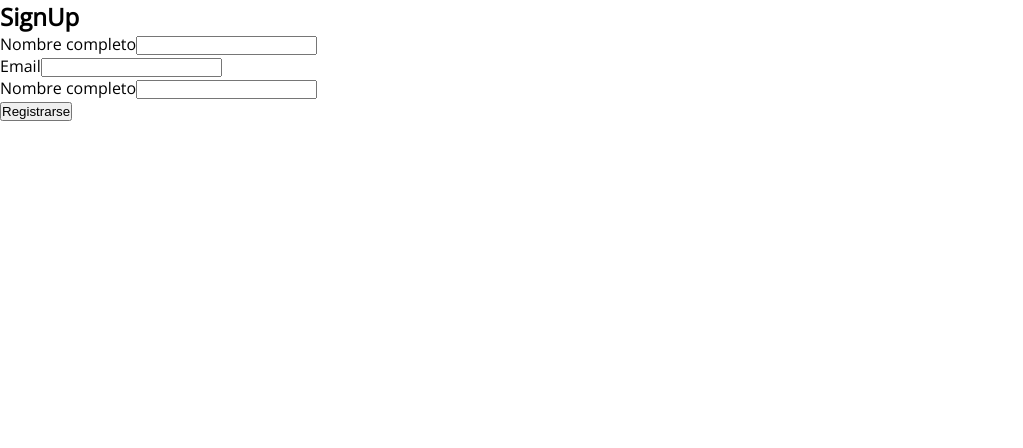
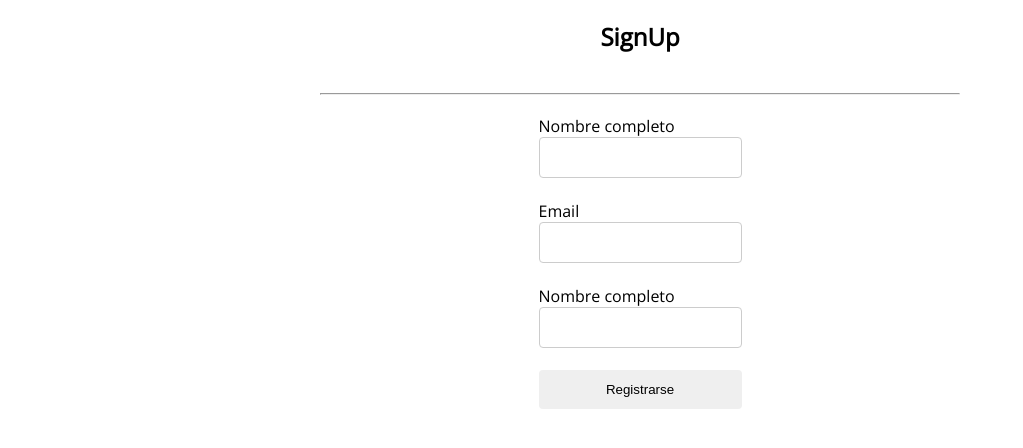
Before and after one commit to LeonAvancini/shopigniter, a React (Create React App) app: page /signup in a window 1280 px wide. Shown: the top 448 px of the page, without its empty margins (0-1023 px from the left). Built offline with nearby package versions, Linux system fonts and the light colour scheme; a web font is replaced by a local one.

Commit message:
adding changes

```diff
--- a/package.json
+++ b/package.json
@@ -13,6 +13,7 @@
     "react-icons-kit": "2.0.0",
     "react-router-dom": "6.0.2",
     "react-scripts": "4.0.3",
+    "react-stripe-checkout": "^2.6.3",
     "styled-components": "5.3.3",
     "web-vitals": "1.1.2"
   },
--- a/src/App.js
+++ b/src/App.js
@@ -4,6 +4,7 @@ import { SignUp } from "./components/SignUp";
 
 import Home from "./components/Home";
 import Login from "./components/Login";
+import Cart from "./components/Cart";
 
 function App() {
   return (
@@ -13,6 +14,7 @@ function App() {
         <Route path="/addproducts" element={<AddProducts />} />
         <Route path="/signup" element={<SignUp />} />
         <Route path="/login" element={<Login />} />
+        <Route path="/cart" element={<Cart />} />
       </Routes>
     </BrowserRouter>
   );
--- a/src/components/AddProducts.js
+++ b/src/components/AddProducts.js
@@ -13,16 +13,16 @@ const FormStyled = styled.form`
   display: flex;
   flex-direction: column;
 `;
-const InputStyle = styled.input`
-  width: 200px;
-  padding: 10px 0px;
+const InputStyled = styled.input`
+  padding: 12px;
+  border: 1px solid #ccc;
+  border-radius: 4px;
+  resize: vertical;
 `;
 const ButtonStyled = styled.button`
-  width: 200px;
-  padding: 10px;
-  background-color: lightgreen;
-  border: 1px solid gray;
-  border-radius: 10px;
+  padding: 12px 20px;
+  border: none;
+  border-radius: 4px;
   cursor: pointer;
   &:hover {
     background-color: green;
@@ -96,7 +96,7 @@ export const AddProducts = () => {
       <FormStyled autoComplete="off" action="" onSubmit={addProducts}>
         <hr style={{ margin: "20px 0px" }} />
         <label htmlFor="product-name">Nombre del producto</label>
-        <InputStyle
+        <InputStyled
           type="text"
           required
           value={productName}
@@ -106,7 +106,7 @@ export const AddProducts = () => {
         />
         <br />
         <label htmlFor="product-price">Precio del producto</label>
-        <InputStyle
+        <InputStyled
           type="number"
           required
           value={productPrice}
@@ -116,7 +116,7 @@ export const AddProducts = () => {
         />
         <br />
         <label htmlFor="product-img">Imagen del producto</label>
-        <InputStyle type="file" onChange={productImgHandler} id="file" />
+        <input type="file" onChange={productImgHandler} id="file" />
         <br />
         <ButtonStyled>Agregar producto</ButtonStyled>
       </FormStyled>
--- /dev/null
+++ b/src/components/Cart.js
@@ -0,0 +1,108 @@
+import { useEffect, useState } from "react";
+import StripeCheckout from "react-stripe-checkout";
+import { auth, db } from "../config/Config";
+import CartProduct from "./CartProduct";
+import Navbar from "./Navbar";
+import styled from "styled-components";
+
+const Container = styled.div`
+  display: flex;
+  flex-direction: column;
+  justify-content: center;
+  align-items: center;
+`;
+const ProductsContainer = styled.div`
+  margin: 0 auto;
+  display: flex;
+  justify-content: center;
+`;
+
+const TitleStyled = styled.h2`
+  margin: 20px;
+`;
+
+const CartInfoContainer = styled.div`
+  margin: 0 auto;
+  display: flex;
+  flex-direction: column;
+  justify-content: center;
+`;
+
+export const Cart = () => {
+  const [user, setUser] = useState(null);
+  const [cartProducts, setCartProducts] = useState([]);
+  const [totalProducts, setTotalProducts] = useState(0);
+  const [totalProductsPrice, setTotalProductsPrice] = useState(0);
+
+  useEffect(() => {
+    auth.onAuthStateChanged((user) => {
+      if (user) {
+        db.collection("users")
+          .doc(user.uid)
+          .get()
+          .then((snapshot) => {
+            setUser(snapshot.data().FullName);
+          });
+      } else {
+        setUser(null);
+      }
+    });
+  }, []);
+
+  useEffect(() => {
+    auth.onAuthStateChanged((user) => {
+      if (user) {
+        db.collection(`${"Cart" + user.uid}`).onSnapshot((snapshot) => {
+          const newCartProduct = snapshot.docs.map((doc) => ({
+            ID: doc.id,
+            ...doc.data(),
+          }));
+          const quantity = newCartProduct.map((cartProduct) => {
+            return cartProduct.quantity;
+          });
+          const reducingQuantity = quantity.reduce((acum, act) => acum + act);
+          const price = newCartProduct.map((cartProduct) => {
+            return cartProduct.productPrice;
+          });
+          const reducingPrice = price.reduce((acum, act) => acum + act);
+          setTotalProducts(reducingQuantity);
+          setTotalProductsPrice(reducingPrice);
+          setCartProducts(newCartProduct);
+        });
+      } else {
+        console.log(
+          "Usuario no registrado, no puede ver los productos del carrito"
+        );
+      }
+    });
+  }, []);
+
+  return (
+    <Container>
+      <Navbar user={user} />
+      <br></br>
+      <TitleStyled>Carrito</TitleStyled>
+      {!cartProducts.length ? (
+        <>No hay productos para mostrar</>
+      ) : (
+        <>
+          <ProductsContainer>
+            {cartProducts.map((product) => (
+              <div key={product.ID}>
+                <CartProduct product={product} />
+              </div>
+            ))}
+          </ProductsContainer>
+          <CartInfoContainer>
+            <TitleStyled>Informacio de carrito</TitleStyled>
+            <p>Cantidad de productos: {totalProducts}</p>
+            <p>Total a pagar: {totalProductsPrice}</p>
+            <StripeCheckout></StripeCheckout>
+          </CartInfoContainer>
+        </>
+      )}
+    </Container>
+  );
+};
+
+export default Cart;
--- /dev/null
+++ b/src/components/CartProduct.js
@@ -0,0 +1,77 @@
+import styled from "styled-components";
+import { auth, db } from "../config/Config";
+
+const ProductContainer = styled.div`
+  display: flex;
+  flex-direction: column;
+  align-items: center;
+  justify-content: space-evenly;
+  width: 400px;
+  height: 500px;
+  border: 1px solid gray;
+  margin: 20px;
+`;
+const TitleStyled = styled.h2``;
+const PriceStyled = styled.p`
+  font-size: 30px;
+  font-weight: bold;
+  color: red;
+`;
+const ImageContainer = styled.div`
+  height: 300px;
+`;
+const ImageStyled = styled.img`
+  height: 100%;
+  width: 100%;
+  object-fit: contain;
+`;
+
+const PriceAndButtonContainer = styled.div`
+  width: 100%;
+  padding: 0px 20px;
+  display: flex;
+  justify-content: space-between;
+  align-items: center;
+`;
+const ButtonStyled = styled.button`
+  padding: 12px 20px;
+  border: none;
+  border-radius: 4px;
+  cursor: pointer;
+  &:hover {
+    background-color: red;
+  }
+`;
+
+export const CartProduct = ({ product }) => {
+  const handleDeleteFromCart = () => {
+    auth.onAuthStateChanged((user) => {
+      if (user) {
+        db.collection(`${"Cart" + user.uid}`)
+          .doc(product.ID)
+          .delete()
+          .then(() => {
+            console.log("Producto elminado del carrito correctamente");
+          });
+      } else {
+      }
+    });
+  };
+
+  return (
+    <ProductContainer>
+      <TitleStyled>{product.productName}</TitleStyled>
+      <ImageContainer>
+        <ImageStyled src={product.productImg} alt={product.productName} />
+      </ImageContainer>
+      <PriceAndButtonContainer>
+        <ButtonStyled onClick={handleDeleteFromCart}>
+          Eliminar del carrito
+        </ButtonStyled>
+        <PriceStyled>${product.productPrice}</PriceStyled>
+      </PriceAndButtonContainer>
+    </ProductContainer>
+  );
+};
+
+export default CartProduct;
--- a/src/components/Login.js
+++ b/src/components/Login.js
@@ -1,6 +1,43 @@
 import { useState } from "react";
 import { auth } from "../config/Config";
 import { useNavigate } from "react-router-dom";
+import styled from "styled-components";
+
+const Container = styled.div`
+  display: flex;
+  flex-direction: column;
+  align-items: center;
+`;
+
+const FormStyled = styled.form`
+  display: flex;
+  flex-direction: column;
+`;
+
+const ButtonStyled = styled.button`
+  padding: 12px 20px;
+  border: none;
+  border-radius: 4px;
+  cursor: pointer;
+  &:hover {
+    background-color: #45a049;
+  }
+`;
+const InputStyled = styled.input`
+  padding: 12px;
+  border: 1px solid #ccc;
+  border-radius: 4px;
+  resize: vertical;
+`;
+
+const MessageStyled = styled.div`
+  margin: 20px;
+  color: ${(props) => props.color ?? "#000000"};
+`;
+
+const TitleStyled = styled.h2`
+  margin: 20px;
+`;
 
 export const Login = () => {
   const navigate = useNavigate();
@@ -16,10 +53,10 @@ export const Login = () => {
       .signInWithEmailAndPassword(email, password)
       .then(() => {
         setSuccessMessage("Ingreso exitoso");
-        setEmail("");
-        setPassword("");
-        setErrorMessage("");
         setTimeout(() => {
+          setEmail("");
+          setPassword("");
+          setErrorMessage("");
           navigate("/");
         }, 3000);
       })
@@ -27,12 +64,12 @@ export const Login = () => {
   };
 
   return (
-    <>
-      <h2>Login</h2>
-      {successMessage && <>{successMessage}</>}
-      <form autoComplete="off" onSubmit={handleLogin}>
+    <Container>
+      <TitleStyled>Login</TitleStyled>
+      <hr style={{ margin: "20px 0px", width: "50%" }} />
+      <FormStyled autoComplete="off" onSubmit={handleLogin}>
         <label>Email</label>
-        <input
+        <InputStyled
           type="email"
           required
           value={email}
@@ -42,8 +79,8 @@ export const Login = () => {
         />
         <br />
 
-        <label>Nombre completo</label>
-        <input
+        <label>Contraseña</label>
+        <InputStyled
           type="password"
           required
           value={password}
@@ -52,10 +89,15 @@ export const Login = () => {
           }}
         />
         <br />
-        <button type="submit">Login</button>
-      </form>
-      {errorMessage && <>{errorMessage}</>}
-    </>
+        <ButtonStyled type="submit">Login</ButtonStyled>
+      </FormStyled>
+      {successMessage && (
+        <MessageStyled color="green">{successMessage}</MessageStyled>
+      )}
+      {errorMessage && (
+        <MessageStyled color="red">{errorMessage}</MessageStyled>
+      )}
+    </Container>
   );
 };
 
--- a/src/components/Navbar.js
+++ b/src/components/Navbar.js
@@ -3,6 +3,9 @@ import styled from "styled-components";
 import logo from "../assets/cartLogo.png";
 import { Icon } from "react-icons-kit";
 import { shoppingCart } from "react-icons-kit/feather/shoppingCart";
+import { auth, db } from "../config/Config";
+import { useNavigate } from "react-router-dom";
+import { useEffect, useState } from "react/cjs/react.development";
 
 const Container = styled.div`
   width: 100%;
@@ -24,6 +27,7 @@ const ImageStyled = styled.img`
 
 const RightSideContainer = styled.div`
   display: flex;
+  align-items: center;
 `;
 const LinkStyled = styled(Link)`
   font-size: 12px;
@@ -31,11 +35,49 @@ const LinkStyled = styled(Link)`
   font-weight: 600;
   margin: auto 10px;
 `;
+const IconContainer = styled.div`
+  position: relative;
+  padding: 0px 10px;
+`;
+const TotalProductsNumber = styled.div`
+  position: absolute;
+  bottom: 17px;
+  border-radius: 10px;
+  padding: 1px 2px;
+  right: 3px;
+  color: #ffffff;
+  background-color: red;
+`;
+
+const ButtonStyled = styled.button`
+  padding: 10px 20px;
+  border: none;
+  border-radius: 4px;
+  cursor: pointer;
+  &:hover {
+    background-color: red;
+  }
+`;
 
 export const Navbar = ({ user }) => {
+  const navigate = useNavigate();
   const handleLogout = () => {
-    console.log("salir");
+    auth.signOut().then(() => {
+      navigate("/login");
+    });
   };
+
+  const [totalProducts, setTotalProducts] = useState(0);
+  useEffect(() => {
+    auth.onAuthStateChanged((user) => {
+      if (user) {
+        db.collection(`${"Cart" + user.uid}`).onSnapshot((snapshot) => {
+          const quantity = snapshot.docs.length;
+          setTotalProducts(quantity);
+        });
+      }
+    });
+  }, []);
 
   return (
     <Container>
@@ -45,15 +87,19 @@ export const Navbar = ({ user }) => {
 
       {!user ? (
         <RightSideContainer>
-          <LinkStyled to="/signup"> Registrarse</LinkStyled>
-          <LinkStyled to="/login"> Loguearse</LinkStyled>
+          <LinkStyled to="signup"> Registrarse</LinkStyled>
+          <LinkStyled to="login"> Loguearse</LinkStyled>
         </RightSideContainer>
       ) : (
         <RightSideContainer>
-          <LinkStyled to="/cart">
-            <Icon icon={shoppingCart} size={20} />
+          <h5>{user}</h5>
+          <LinkStyled to="cart">
+            <IconContainer>
+              <TotalProductsNumber>{totalProducts}</TotalProductsNumber>
+              <Icon icon={shoppingCart} size={20} />
+            </IconContainer>
           </LinkStyled>
-          <button onClick={handleLogout}>Salir</button>
+          <ButtonStyled onClick={handleLogout}>Salir</ButtonStyled>
         </RightSideContainer>
       )}
     </Container>
--- /dev/null
+++ b/src/components/Product.js
@@ -0,0 +1,65 @@
+import styled from "styled-components";
+
+const ProductContainer = styled.div`
+  display: flex;
+  flex-direction: column;
+  align-items: center;
+  justify-content: space-evenly;
+  width: 400px;
+  height: 500px;
+  border: 1px solid gray;
+  margin: 20px;
+`;
+const TitleStyled = styled.h2``;
+const PriceStyled = styled.p`
+  font-size: 30px;
+  font-weight: bold;
+  color: red;
+`;
+const ImageContainer = styled.div`
+  height: 300px;
+`;
+const ImageStyled = styled.img`
+  height: 100%;
+  width: 100%;
+  object-fit: contain;
+`;
+const ButtonStyled = styled.button`
+  padding: 12px 20px;
+  border: none;
+  border-radius: 4px;
+  cursor: pointer;
+  &:hover {
+    background-color: lightgreen;
+  }
+`;
+const PriceAndButtonContainer = styled.div`
+  width: 100%;
+  padding: 0px 20px;
+  display: flex;
+  justify-content: space-between;
+  align-items: center;
+`;
+
+export const Product = ({ product, addToCart }) => {
+  const handleAddToCart = () => {
+    addToCart(product);
+  };
+
+  return (
+    <ProductContainer>
+      <TitleStyled>{product.productName}</TitleStyled>
+      <ImageContainer>
+        <ImageStyled src={product.productImg} alt={product.productName} />
+      </ImageContainer>
+      <PriceAndButtonContainer>
+        <ButtonStyled onClick={handleAddToCart}>
+          Agregar al carrito
+        </ButtonStyled>
+        <PriceStyled>${product.productPrice}</PriceStyled>
+      </PriceAndButtonContainer>
+    </ProductContainer>
+  );
+};
+
+export default Product;
--- a/src/components/Products.js
+++ b/src/components/Products.js
@@ -1,49 +1,17 @@
 import { useEffect, useState } from "react";
 import { db } from "../config/Config";
 import styled from "styled-components";
+import Product from "./Product";
+import { useNavigate } from "react-router-dom";
 
 const Container = styled.div`
   display: flex;
   flex-wrap: wrap;
-`;
-const ProductContainer = styled.div`
-  display: flex;
-  flex-direction: column;
-  align-items: center;
-  justify-content: space-evenly;
-  width: 400px;
-  height: 500px;
-  border: 1px solid gray;
-  margin: 20px;
-`;
-const TitleStyled = styled.h2``;
-const PriceStyled = styled.p`
-  font-size: 30px;
-  font-weight: bold;
-  color: red;
-`;
-const ImageContainer = styled.div`
-  height: 300px;
-`;
-const ImageStyled = styled.img`
-  height: 100%;
-  width: 100%;
-  object-fit: contain;
-`;
-const ButtonContainer = styled.button`
-  cursor: pointer;
-  padding: 10px;
-  border-radius: 10px;
-`;
-const PriceAndButtonContainer = styled.div`
-  width: 100%;
-  padding: 0px 20px;
-  display: flex;
-  justify-content: space-between;
-  align-items: center;
+  justify-content: center;
 `;
 
-export const Products = () => {
+export const Products = ({ userId }) => {
+  const navigate = useNavigate();
   const [products, setProducts] = useState([]);
 
   const getProducts = async () => {
@@ -64,6 +32,24 @@ export const Products = () => {
     getProducts();
   }, []);
 
+  const addProductToCart = (product) => {
+    let Product;
+
+    if (userId) {
+      Product = product;
+      Product[`quantity`] = 1;
+      Product[`totalProductPrice`] = Product.quantity * product.productPrice;
+      db.collection(`${"Cart" + userId}`)
+        .doc(product.ID)
+        .set(Product)
+        .then(() => {
+          console.log("Agregado al carrito correctamente");
+        });
+    } else {
+      navigate("/login");
+    }
+  };
+
   if (!products.length) {
     return <>...Cargando</>;
   }
@@ -72,16 +58,19 @@ export const Products = () => {
     <Container>
       {products.map((product) => {
         return (
-          <ProductContainer key={product.ID}>
-            <TitleStyled>{product.productName}</TitleStyled>
-            <ImageContainer>
-              <ImageStyled src={product.productImg} alt={product.productName} />
-            </ImageContainer>
-            <PriceAndButtonContainer>
-              <ButtonContainer>Agregar al carrito</ButtonContainer>
-              <PriceStyled>${product.productPrice}</PriceStyled>
-            </PriceAndButtonContainer>
-          </ProductContainer>
+          <Product
+            key={product.ID}
+            product={product}
+            addToCart={addProductToCart}
+          />
+
+          // <Product
+          //   key={product.ID}
+          //   product={product}
+          //   addToCart={(product) => {
+          //     addProductToCart(product);
+          //   }}
+          // />
         );
       })}
     </Container>
--- a/src/components/SignUp.js
+++ b/src/components/SignUp.js
@@ -1,7 +1,41 @@
 import { useState } from "react";
 import { auth, db } from "../config/Config";
 import { useNavigate } from "react-router-dom";
+import styled from "styled-components";
 
+const Container = styled.div`
+  display: flex;
+  flex-direction: column;
+  align-items: center;
+`;
+const TitleStyled = styled.h2`
+  margin: 20px;
+`;
+const FormStyled = styled.form`
+  display: flex;
+  flex-direction: column;
+`;
+
+const MessageStyled = styled.div`
+  margin: 20px;
+  color: ${(props) => props.color ?? "#000000"};
+`;
+
+const ButtonStyled = styled.button`
+  padding: 12px 20px;
+  border: none;
+  border-radius: 4px;
+  cursor: pointer;
+  &:hover {
+    background-color: #45a049;
+  }
+`;
+const InputStyled = styled.input`
+  padding: 12px;
+  border: 1px solid #ccc;
+  border-radius: 4px;
+  resize: vertical;
+`;
 export const SignUp = () => {
   const navigate = useNavigate();
   const [fullName, setFullName] = useState("");
@@ -21,11 +55,11 @@ export const SignUp = () => {
           .set({ FullName: fullName, Email: email, Password: password })
           .then(() => {
             setSuccessMessage("Registro realizado con exito");
-            setFullName("");
-            setEmail("");
-            setPassword("");
-            setErrorMessage("");
             setTimeout(() => {
+              setFullName("");
+              setEmail("");
+              setPassword("");
+              setErrorMessage("");
               navigate("/login");
             }, 3000);
           });
@@ -36,12 +70,12 @@ export const SignUp = () => {
   };
 
   return (
-    <>
-      <h2>SignUp</h2>
-      {successMessage && <>{successMessage}</>}
-      <form autoComplete="off" onSubmit={handleSignup}>
+    <Container>
+      <TitleStyled>SignUp</TitleStyled>
+      <hr style={{ margin: "20px 0px", width: "50%" }} />
+      <FormStyled autoComplete="off" onSubmit={handleSignup}>
         <label>Nombre completo</label>
-        <input
+        <InputStyled
           type="text"
           required
           value={fullName}
@@ -51,7 +85,7 @@ export const SignUp = () => {
         />
         <br />
         <label>Email</label>
-        <input
+        <InputStyled
           type="email"
           required
           value={email}
@@ -62,7 +96,7 @@ export const SignUp = () => {
         <br />
 
         <label>Nombre completo</label>
-        <input
+        <InputStyled
           type="password"
           required
           value={password}
@@ -71,10 +105,15 @@ export const SignUp = () => {
           }}
         />
         <br />
-        <button type="submit">Registrarse</button>
-      </form>
-      {errorMessage && <>{errorMessage}</>}
-    </>
+        <ButtonStyled type="submit">Registrarse</ButtonStyled>
+      </FormStyled>
+      {successMessage && (
+        <MessageStyled color="green">{successMessage}</MessageStyled>
+      )}
+      {errorMessage && (
+        <MessageStyled color="red">{errorMessage}</MessageStyled>
+      )}
+    </Container>
   );
 };
 
--- a/src/index.css
+++ b/src/index.css
@@ -1,7 +1,7 @@
 @import url("https://fonts.googleapis.com/css2?family=Open+Sans&family=Righteous&family=Shippori+Antique&display=swap");
 
 * {
-  margin: 0;
+  margin: 0px;
   padding: 0;
   box-sizing: border-box;
 }
```
Also changed, not shown: src/components/Home.js (+11 -8 lines), 1 other file (tests, documents, lock files or other folders).
